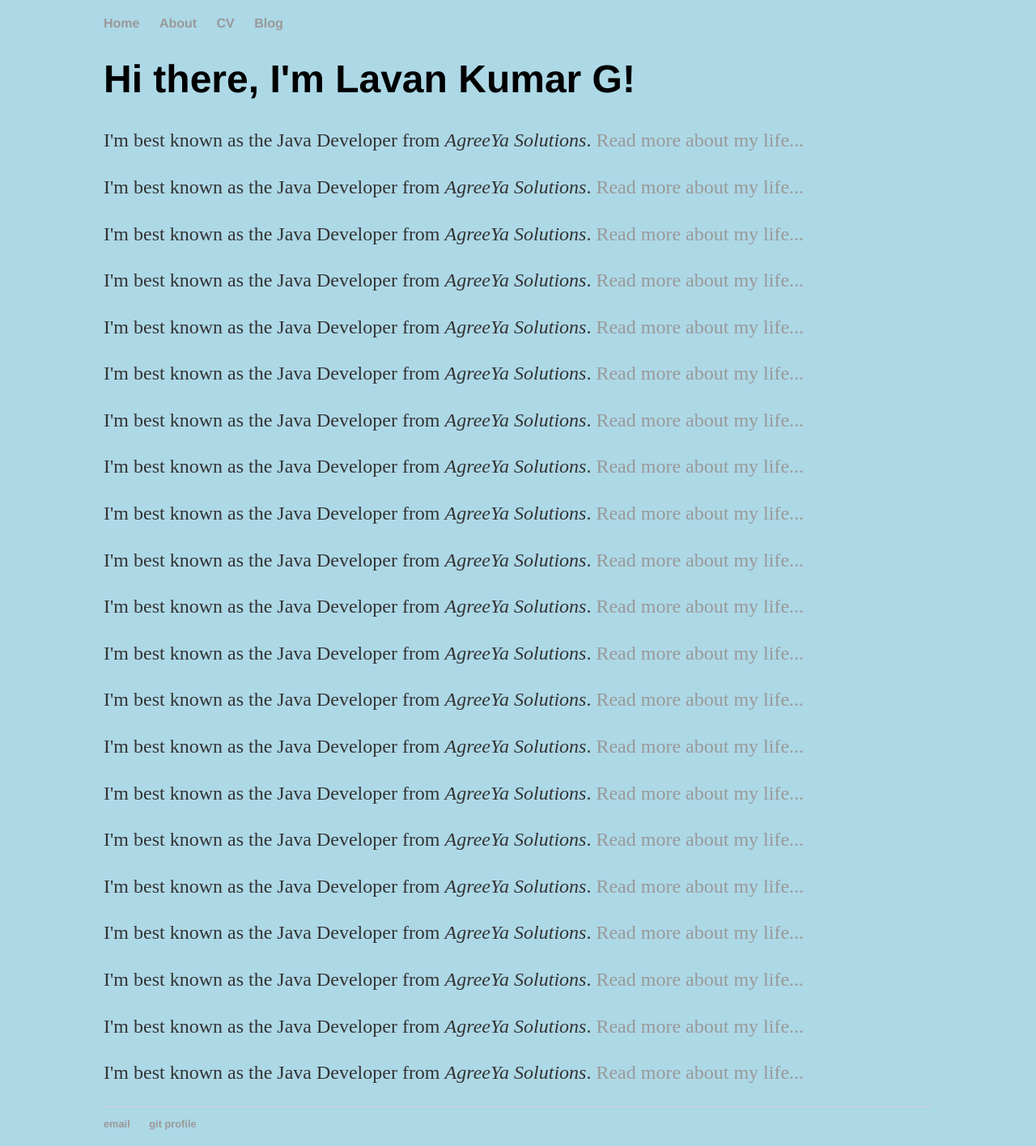
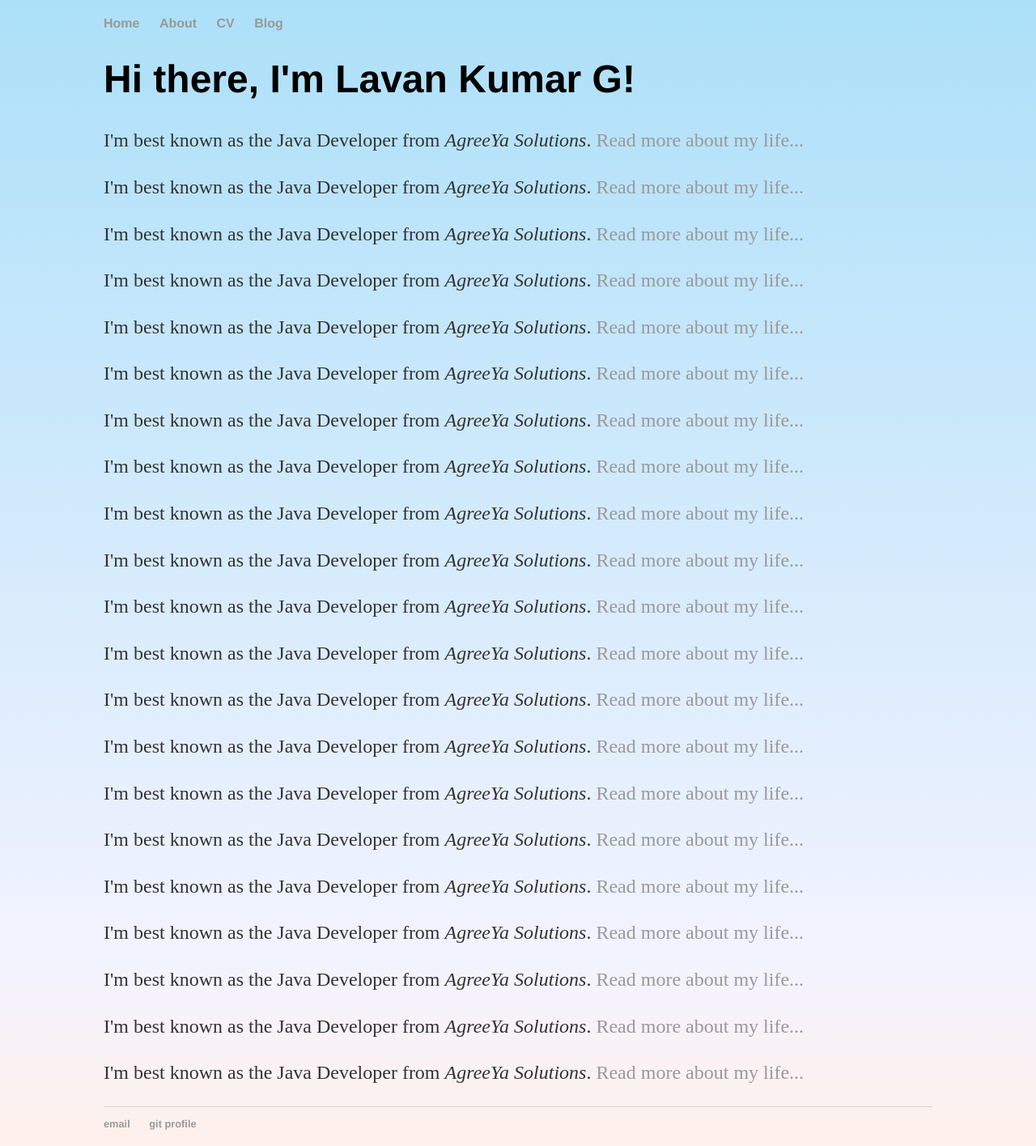
Before and after one commit to lavanganji/lavanganji.github.io, a Jekyll site: the page built from index.html, in a window 1280 px wide. Shown: the whole page at 81% size. Built offline with Jekyll 4.4.1, drawn with Linux system fonts in a browser that asks for light colours.

Commit message:
Update main.css

```diff
--- a/css/main.css
+++ b/css/main.css
@@ -1,7 +1,8 @@
 body {
     margin: 20px auto;
     width: 80%;
-    background-color: lightblue;
+    background: rgb(255,241,235);
+    background: linear-gradient(0deg, rgba(255,241,235,1) 0%, rgba(243,243,255,1) 16%, rgba(172,224,249,1) 100%);
 }
 nav ul, footer ul {
     font-family:'Helvetica', 'Arial', 'Sans-Serif';
```
